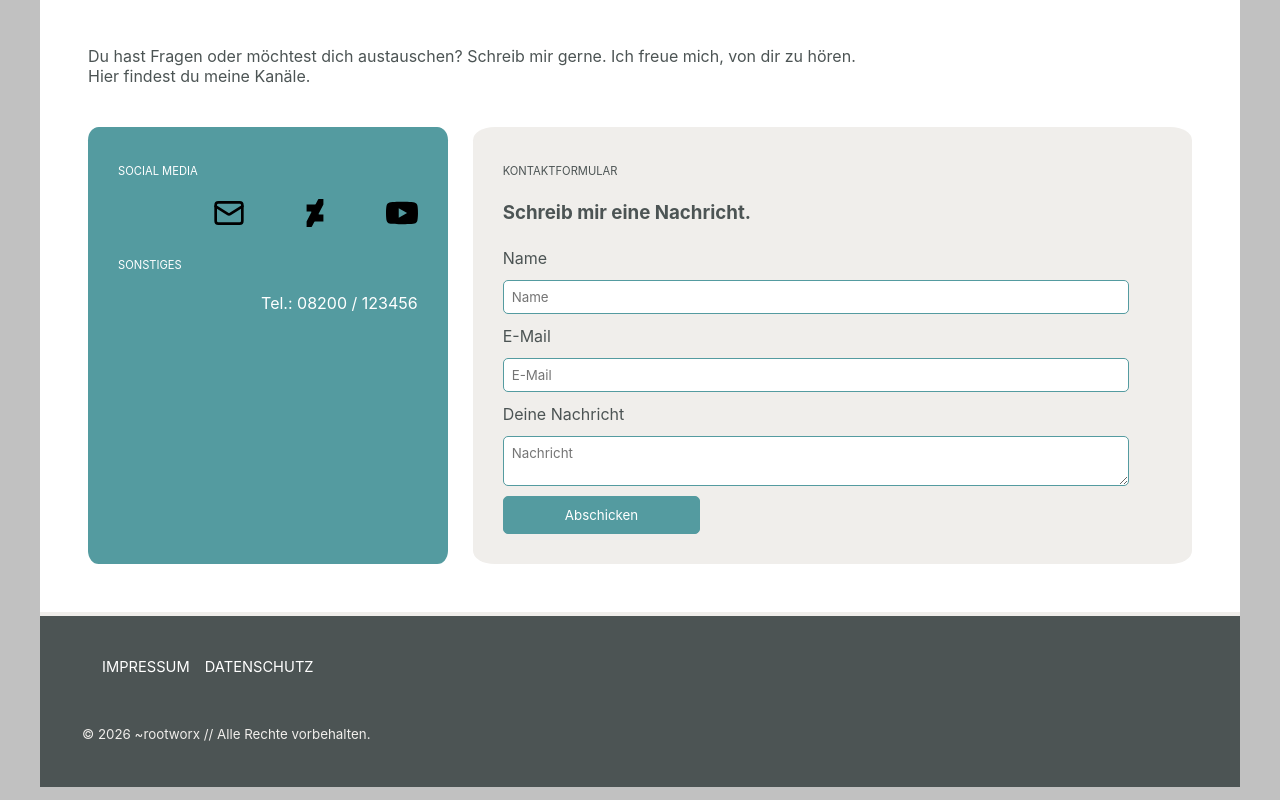
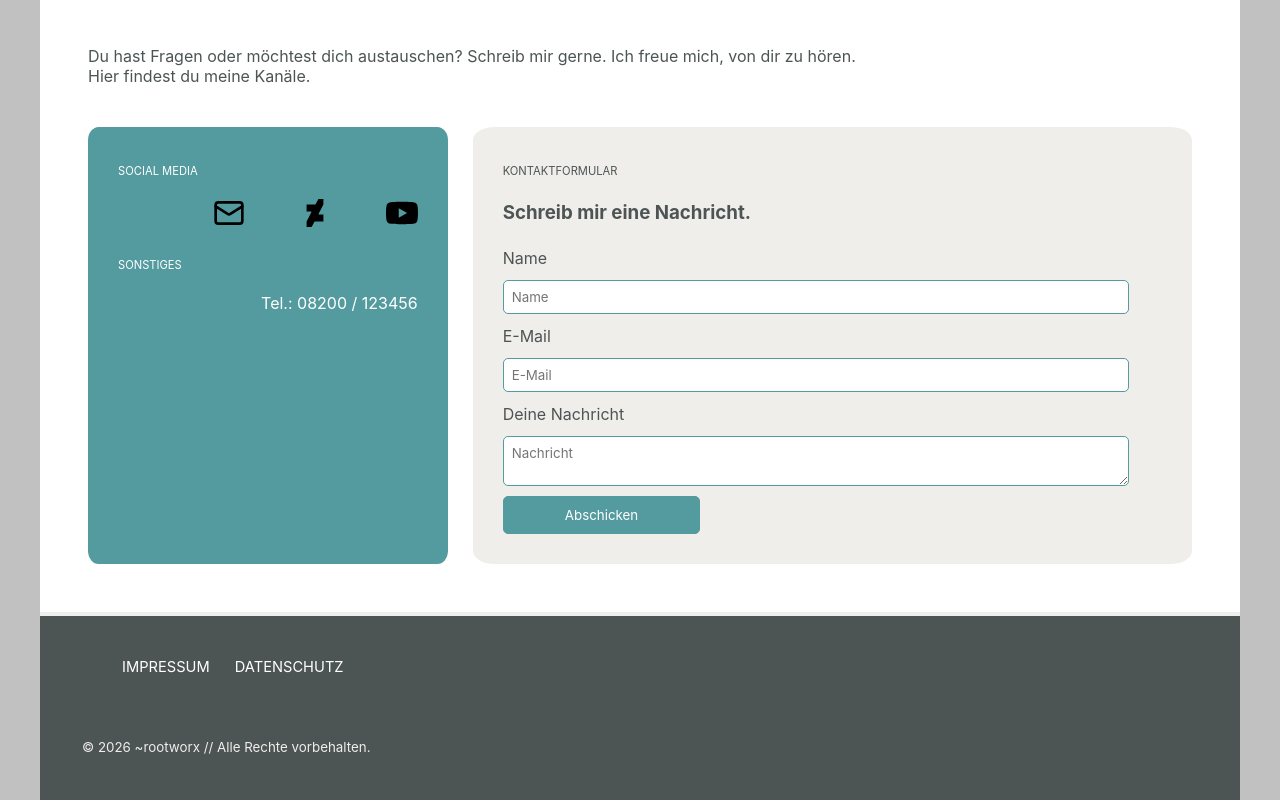
Before and after one commit to IU-Webprogrammierung/2026-09-website-martha-vantricht, a plain HTML site: page index.html in a window 1280 px wide. Shown: the part 4568-5368 px from the top of the page. Drawn offline with Linux system fonts and the light colour scheme; a web font is replaced by a local one.

Commit message:
refactor: Passe Hover bei Links im Footer an
- CSS-Eigenschaften so angepasst, damit beim Hover der Text nicht verschoben wird
- Abstände angepasst

```diff
--- a/assets/style.css
+++ b/assets/style.css
@@ -144,8 +144,10 @@ footer {
     li {
         display: flex;
         list-style-type: none;
-        padding-left: 15px;
+        padding-left: 20px;
         margin-top: 5px;
+        margin-left: 5px;
+
     }
 
     a {
@@ -154,7 +156,8 @@ footer {
         color: var(--color-white);
         font-size: 11pt;
         border-radius: 5px;
-
+        padding-bottom: 8px;
+        border-bottom: solid 5px transparent;
     }
 
     a:hover {
```
